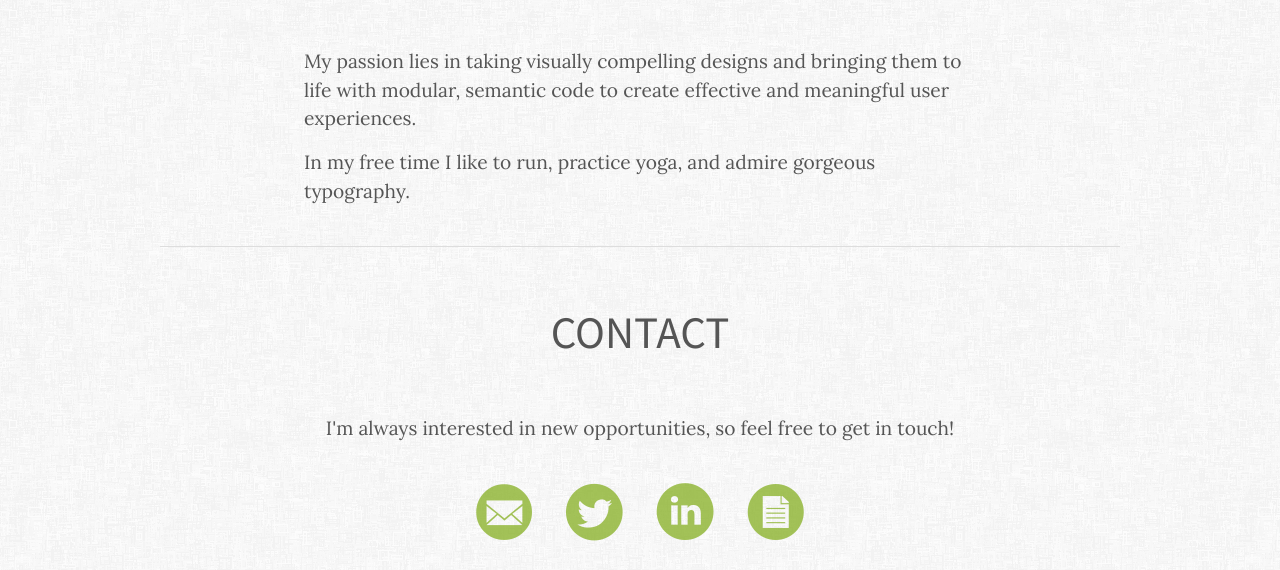
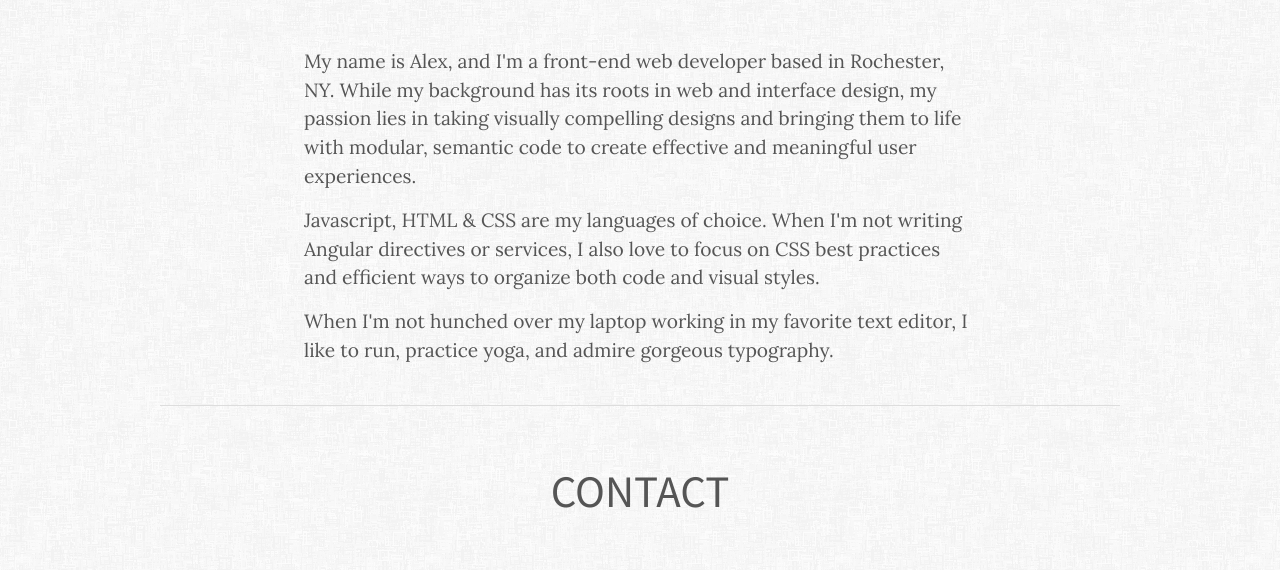
Before and after one commit to alatzl/alatzl.github.io, a plain HTML site: page index.html in a window 1280 px wide. Shown: the part 461-1031 px from the top of the page. Drawn offline with Linux system fonts and the light colour scheme.

Commit message:
Update resume and site text.

```diff
--- a/index.html
+++ b/index.html
@@ -37,9 +37,15 @@
 
 				<section id="about">
 					<h2>ABOUT ME</h2>
-					<h4>My passion lies in taking visually compelling designs and bringing them to life with modular, semantic code to create effective and meaningful user experiences.
+					<h4>
+						My name is Alex, and I'm a front-end web developer based in Rochester, NY. While my background has its roots in web and interface design, my passion lies in taking visually compelling designs and bringing them to life with modular, semantic code to create effective and meaningful user experiences.
 					</h4>
-					<h4>In my free time I like to run, practice yoga, and admire gorgeous typography.</h4>
+					<h4>
+						Javascript, HTML & CSS are my languages of choice. When I'm not writing Angular directives or services, I also love to focus on CSS best practices and efficient ways to organize both code and visual styles.
+					</h4>
+					<h4>
+						When I'm not hunched over my laptop working in my favorite text editor, I like to run, practice yoga, and admire gorgeous typography.
+					</h4>
 				</section>
 
 				<section id="contact">
```
Also changed, not shown: 1 other file.
